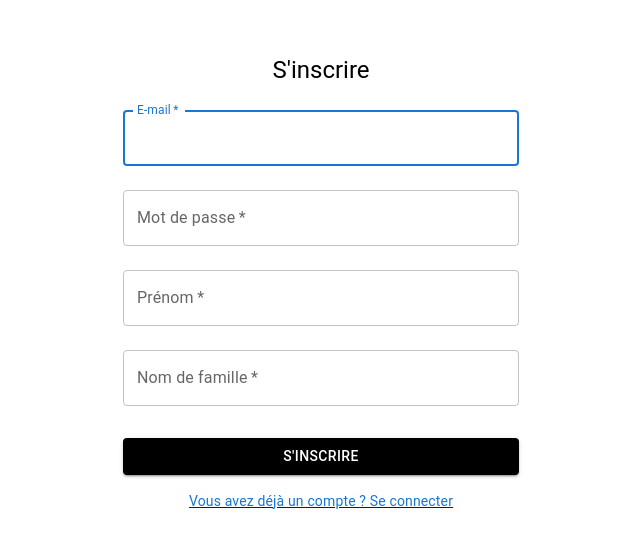
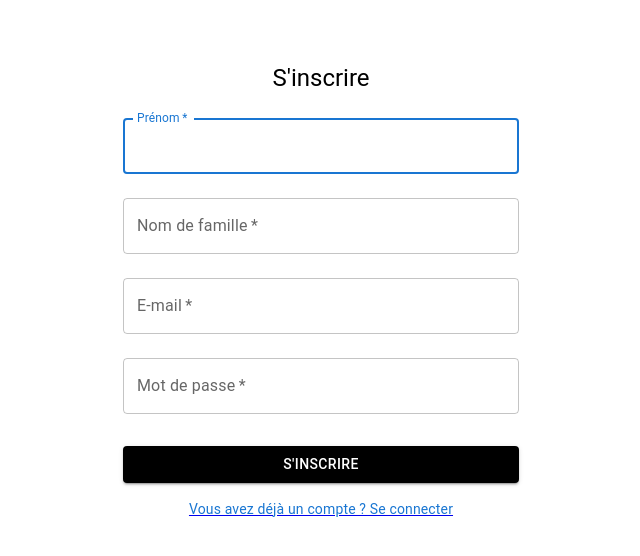
Before and after one commit to Momo-azangue/App-Bonus, a Next.js app: page /auth/register in a window 1280 px wide. Shown: the part 114-670 px from the top of the page, without its empty margins (319-959 px from the left). Built offline with nearby package versions, Linux system fonts and the light colour scheme.

Commit message:
frontend

```diff
--- a/components/ResgisterForm.js
+++ b/components/ResgisterForm.js
@@ -1,22 +1,68 @@
-import React from 'react';
-import { Container, Box, TextField, Button, Typography } from '@mui/material';
+import React, { useState } from 'react';
+import { Box, Button, TextField, Typography, Container } from '@mui/material';
+import { useRouter } from 'next/router';
+import axios from 'axios';
 import Link from 'next/link';
 
+
 const RegisterForm = () => {
+  const [email, setEmail] = useState('');
+  const [password, setPassword] = useState('');
+  const [firstName, setFirstName] = useState('');
+  const [lastName, setLastName] = useState('');
+  const [error, setError] = useState('');
+  const router = useRouter();
+
+  const handleSubmit = async (event) => {
+    event.preventDefault();
+    try {
+      const response = await axios.post('http://localhost:8080/api/auth/signup', {
+        email,
+        password,
+        firstName,
+        lastName,
+        roles: ["USER"] // You can set roles dynamically based on the user's choice
+      });
+
+      // Assuming the backend returns a JWT token upon successful registration
+      const token = response.data.token;
+      localStorage.setItem('token', token);
+
+      // Redirect user after successful registration
+      router.push('/users/index');
+    } catch (error) {
+      setError('Échec de l\'inscription. Vérifiez vos informations.');
+    }
+  };
+
   return (
     <Container component="main" maxWidth="xs">
-      <Box
-        sx={{
-          marginTop: 21,
-          display: 'flex',
-          flexDirection: 'column',
-          alignItems: 'center',
-        }}
-      >
-        <Typography component="h1" variant="h5">
-          S'inscrire
-        </Typography>
-        <Box component="form" noValidate sx={{ mt: 1 }}>
+      <Box sx={{ marginTop: 22, display: 'flex', flexDirection: 'column', alignItems: 'center' }}>
+        <Typography component="h1" variant="h5">S'inscrire</Typography>
+        <Box component="form" onSubmit={handleSubmit} noValidate sx={{ mt: 1 }}>
+          <TextField
+            margin="normal"
+            required
+            fullWidth
+            id="firstName"
+            label="Prénom"
+            name="firstName"
+            autoComplete="given-name"
+            value={firstName}
+            onChange={(e) => setFirstName(e.target.value)}
+            autoFocus
+          />
+          <TextField
+            margin="normal"
+            required
+            fullWidth
+            id="lastName"
+            label="Nom de famille"
+            name="lastName"
+            autoComplete="family-name"
+            value={lastName}
+            onChange={(e) => setLastName(e.target.value)}
+          />
           <TextField
             margin="normal"
             required
@@ -25,7 +71,8 @@ const RegisterForm = () => {
             label="E-mail"
             name="email"
             autoComplete="email"
-            autoFocus
+            value={email}
+            onChange={(e) => setEmail(e.target.value)}
           />
           <TextField
             margin="normal"
@@ -36,36 +83,16 @@ const RegisterForm = () => {
             type="password"
             id="password"
             autoComplete="current-password"
+            value={password}
+            onChange={(e) => setPassword(e.target.value)}
           />
-          <TextField
-            margin="normal"
-            required
-            fullWidth
-            name="firstName"
-            label="Prénom"
-            id="firstName"
-            autoComplete="given-name"
-          />
-          <TextField
-            margin="normal"
-            required
-            fullWidth
-            name="lastName"
-            label="Nom de famille"
-            id="lastName"
-            autoComplete="family-name"
-          />
-          <Button
-            type="submit"
-            fullWidth
-            variant="contained"
-            sx={{ mt: 3, mb: 2, bgcolor: 'black' }}
-          >
+          {error && <Typography color="error">{error}</Typography>}
+          <Button type="submit" fullWidth variant="contained" sx={{ mt: 3, mb: 2, bgcolor: 'black' }}>
             S'inscrire
           </Button>
           <Box display="flex" justifyContent="center">
             <Link href="/auth/login" passHref>
-              <Typography variant="body2" color="primary" >
+              <Typography variant="body2" color="primary">
                 {"Vous avez déjà un compte ? Se connecter"}
               </Typography>
             </Link>
--- a/package.json
+++ b/package.json
@@ -14,6 +14,7 @@
     "@mui/icons-material": "^5.15.19",
     "@mui/material": "^5.15.19",
     "axios": "^1.7.2",
+    "jwt-decode": "^4.0.0",
     "next": "14.2.3",
     "react": "^18",
     "react-dom": "^18",
--- a/pages/admin/index.js
+++ b/pages/admin/index.js
@@ -1,5 +1,6 @@
 import Layout from '../../components/Layout';
 import { Typography } from '@mui/material';
+import withAuth from '../auth/withAuth';
 
 const AdminDashboard = () => {
   return (
@@ -14,4 +15,4 @@ const AdminDashboard = () => {
   );
 };
 
-export default AdminDashboard;
+export default withAuth(AdminDashboard, ['ADMIN']);
```
Also changed, not shown: components/LoginForm.js (+49 -6 lines), config/axiosConfig.js (+11 -4 lines), pages/auth/withAuth.js (added, +33 -0 lines), pages/users/index.js (added, +19 -0 lines), pages/users/login.js (deleted), pages/users/register.js (deleted), 1 other file (tests, documents, lock files or other folders).
